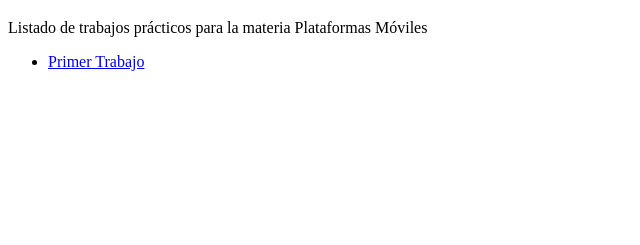
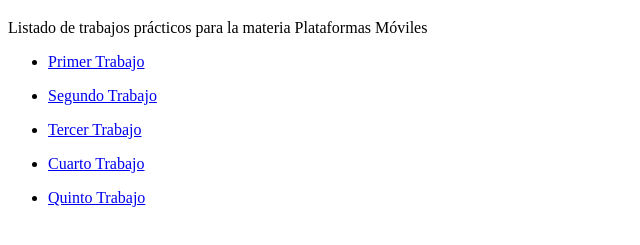
Before and after one commit to KevinAvila07/plataformas-moviles-entregas, a plain HTML site: page tp-0/index.html in a window 1280 px wide. Shown: the part 61-306 px from the top of the page, without its empty margins (0-640 px from the left). Drawn offline with Linux system fonts and the light colour scheme.

Commit message:
Update index.html

```diff
--- a/tp-0/index.html
+++ b/tp-0/index.html
@@ -9,5 +9,17 @@
     <ul>
       <li><a href="tp-1/">Primer Trabajo</a></li>
     </ul>
+     <ul>
+      <li><a href="tp-2/">Segundo Trabajo</a></li>
+    </ul>
+     <ul>
+      <li><a href="tp-3/">Tercer Trabajo</a></li>
+    </ul>
+     <ul>
+      <li><a href="tp-4/">Cuarto Trabajo</a></li>
+    </ul>
+     <ul>
+      <li><a href="tp-5/">Quinto Trabajo</a></li>
+    </ul>
   </body>
 </html>
```
